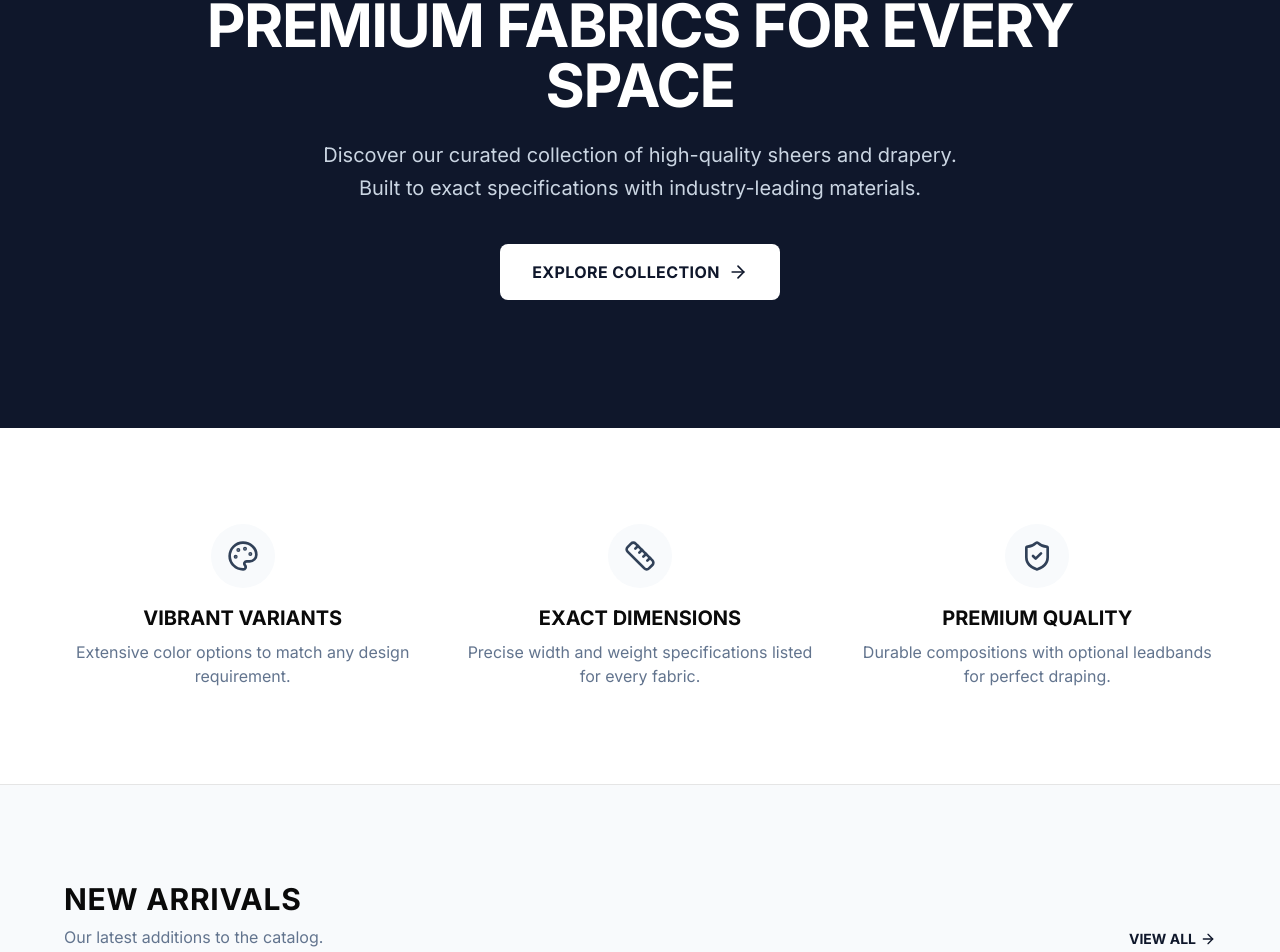
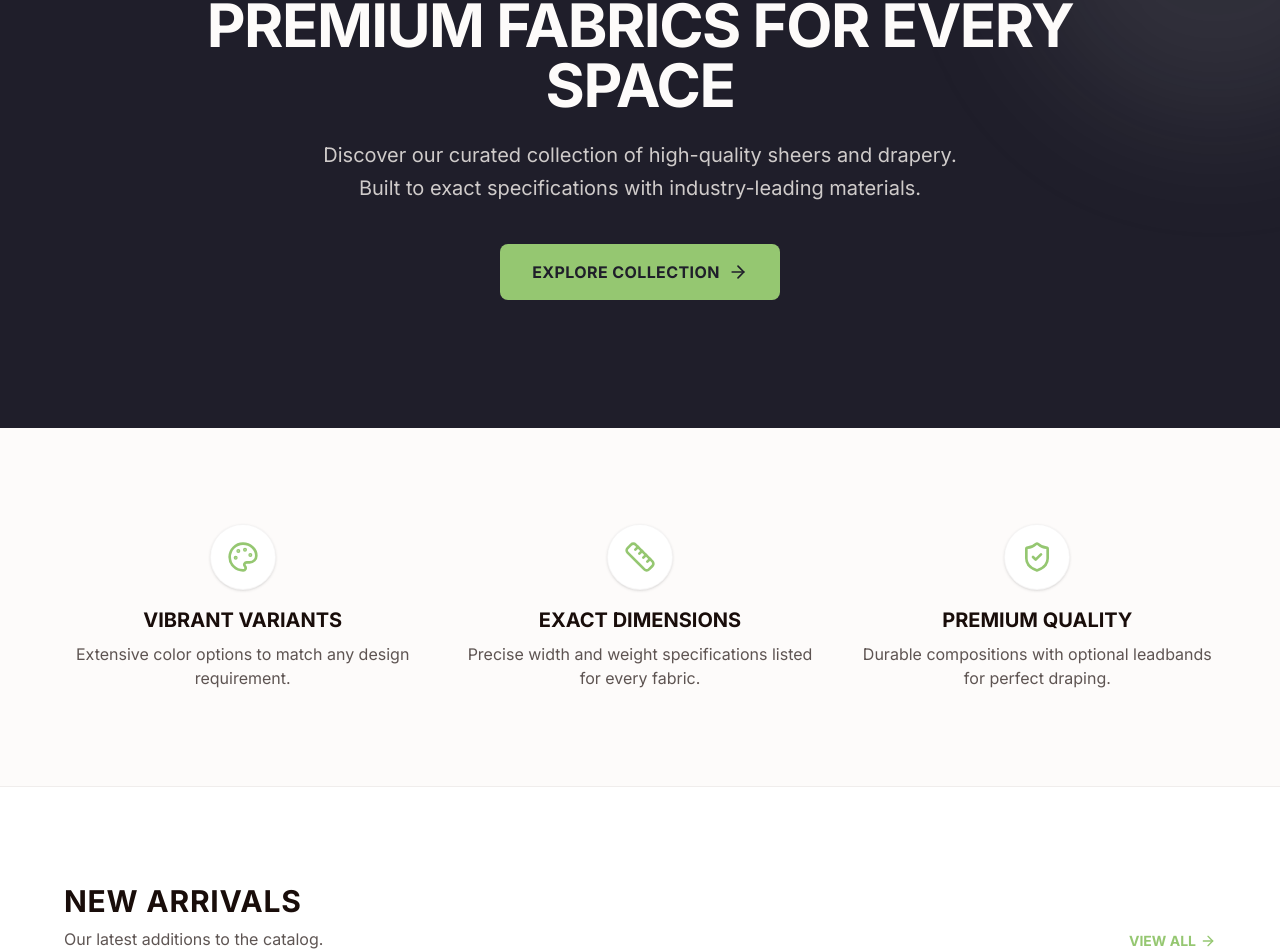
Before and after one commit to ProfMoriartey/tuzemen-tekstil, a Next.js app: page / in a window 1280 px wide. Shown: the part 198-1150 px from the top of the page. Built offline with nearby package versions, Linux system fonts and the light colour scheme; no server answers; the database is empty.

Commit message:
Add new colour pallet

```diff
--- a/src/app/layout.tsx
+++ b/src/app/layout.tsx
@@ -10,8 +10,8 @@ import Footer from "~/components/Footer";
 const inter = Inter({ subsets: ["latin"], variable: "--font-sans" });
 
 export const metadata: Metadata = {
-  title: "Create T3 App",
-  description: "Generated by create-t3-app",
+  title: "Tuzemen Group",
+  description: "Sustainable fabrics for a better tomorrow.",
   icons: [{ rel: "icon", url: "/favicon.ico" }],
 };
 
--- a/src/app/page.tsx
+++ b/src/app/page.tsx
@@ -8,19 +8,22 @@ export default async function LandingPage() {
 
   return (
     <div className="flex min-h-screen flex-col">
-      {/* Hero Section */}
-      <section className="bg-slate-900 px-4 py-20 text-white md:py-32">
-        <div className="container mx-auto max-w-5xl text-center">
+      {/* Hero Section - Using theme-secondary (Dark) and theme-accent (Green) */}
+      <section className="bg-theme-secondary text-theme-bg relative overflow-hidden px-4 py-20 md:py-32">
+        {/* Subtle decorative circle using theme-primary */}
+        <div className="bg-theme-primary/10 absolute top-0 right-0 -mt-32 -mr-32 h-96 w-96 rounded-full blur-3xl"></div>
+
+        <div className="relative z-10 container mx-auto max-w-5xl text-center">
           <h1 className="mb-6 text-4xl font-bold tracking-tight uppercase md:text-6xl">
             Premium Fabrics for Every Space
           </h1>
-          <p className="mx-auto mb-10 max-w-2xl text-lg leading-relaxed text-slate-300 md:text-xl">
+          <p className="text-theme-primary mx-auto mb-10 max-w-2xl text-lg leading-relaxed md:text-xl">
             Discover our curated collection of high-quality sheers and drapery.
             Built to exact specifications with industry-leading materials.
           </p>
           <Link
             href="/products"
-            className="inline-flex items-center justify-center rounded-md bg-white px-8 py-4 font-bold tracking-wide text-slate-900 uppercase transition-colors hover:bg-slate-100"
+            className="bg-theme-accent text-theme-secondary inline-flex items-center justify-center rounded-md px-8 py-4 font-bold tracking-wide uppercase transition-opacity hover:opacity-90"
           >
             Explore Collection
             <ArrowRight className="ml-2 h-5 w-5" />
@@ -28,42 +31,42 @@ export default async function LandingPage() {
         </div>
       </section>
 
-      {/* Value Propositions */}
-      <section className="border-b bg-white px-4 py-16 md:py-24">
+      {/* Value Propositions - Using theme-bg and theme-accent */}
+      <section className="bg-theme-bg border-theme-primary/30 border-b px-4 py-16 md:py-24">
         <div className="container mx-auto max-w-6xl">
           <div className="grid grid-cols-1 gap-10 text-center md:grid-cols-3">
             <div className="flex flex-col items-center">
-              <div className="mb-4 rounded-full bg-slate-50 p-4">
-                <Palette className="h-8 w-8 text-slate-700" />
+              <div className="border-theme-primary/20 mb-4 rounded-full border bg-white p-4 shadow-sm">
+                <Palette className="text-theme-accent h-8 w-8" />
               </div>
-              <h3 className="mb-2 text-xl font-bold uppercase">
+              <h3 className="text-theme-text mb-2 text-xl font-bold uppercase">
                 Vibrant Variants
               </h3>
-              <p className="text-slate-500">
+              <p className="text-theme-text/70">
                 Extensive color options to match any design requirement.
               </p>
             </div>
 
             <div className="flex flex-col items-center">
-              <div className="mb-4 rounded-full bg-slate-50 p-4">
-                <Ruler className="h-8 w-8 text-slate-700" />
+              <div className="border-theme-primary/20 mb-4 rounded-full border bg-white p-4 shadow-sm">
+                <Ruler className="text-theme-accent h-8 w-8" />
               </div>
-              <h3 className="mb-2 text-xl font-bold uppercase">
+              <h3 className="text-theme-text mb-2 text-xl font-bold uppercase">
                 Exact Dimensions
               </h3>
-              <p className="text-slate-500">
+              <p className="text-theme-text/70">
                 Precise width and weight specifications listed for every fabric.
               </p>
             </div>
 
             <div className="flex flex-col items-center">
-              <div className="mb-4 rounded-full bg-slate-50 p-4">
-                <ShieldCheck className="h-8 w-8 text-slate-700" />
+              <div className="border-theme-primary/20 mb-4 rounded-full border bg-white p-4 shadow-sm">
+                <ShieldCheck className="text-theme-accent h-8 w-8" />
               </div>
-              <h3 className="mb-2 text-xl font-bold uppercase">
+              <h3 className="text-theme-text mb-2 text-xl font-bold uppercase">
                 Premium Quality
               </h3>
-              <p className="text-slate-500">
+              <p className="text-theme-text/70">
                 Durable compositions with optional leadbands for perfect
                 draping.
               </p>
@@ -73,20 +76,20 @@ export default async function LandingPage() {
       </section>
 
       {/* Featured Products */}
-      <section className="bg-slate-50 px-4 py-16 md:py-24">
+      <section className="bg-white px-4 py-16 md:py-24">
         <div className="container mx-auto max-w-6xl">
           <div className="mb-10 flex items-end justify-between">
             <div>
-              <h2 className="mb-2 text-3xl font-bold tracking-wide uppercase">
+              <h2 className="text-theme-text mb-2 text-3xl font-bold tracking-wide uppercase">
                 New Arrivals
               </h2>
-              <p className="text-slate-500">
+              <p className="text-theme-text/70">
                 Our latest additions to the catalog.
               </p>
             </div>
             <Link
               href="/products"
-              className="hidden items-center text-sm font-bold text-slate-900 uppercase transition-colors hover:text-slate-600 md:inline-flex"
+              className="text-theme-accent hover:text-theme-secondary hidden items-center text-sm font-bold uppercase transition-colors md:inline-flex"
             >
               View All
               <ArrowRight className="ml-1 h-4 w-4" />
@@ -102,7 +105,7 @@ export default async function LandingPage() {
           <div className="mt-8 text-center md:hidden">
             <Link
               href="/products"
-              className="inline-flex items-center border-b border-slate-900 pb-1 text-sm font-bold text-slate-900 uppercase"
+              className="text-theme-accent border-theme-accent inline-flex items-center border-b pb-1 text-sm font-bold uppercase"
             >
               View All Products
             </Link>
--- a/src/styles/globals.css
+++ b/src/styles/globals.css
@@ -7,6 +7,13 @@
 @theme {
   --font-sans: var(--font-geist-sans), ui-sans-serif, system-ui, sans-serif,
     "Apple Color Emoji", "Segoe UI Emoji", "Segoe UI Symbol", "Noto Color Emoji";
+
+  --color-theme-text: #190d0a;
+  --color-theme-bg: #fdfbfa;
+  --color-theme-primary: #cfcbca;
+  --color-theme-secondary: #1f1e2a;
+  --color-theme-accent: #95c771;
+
 }
 
 :root {
```
